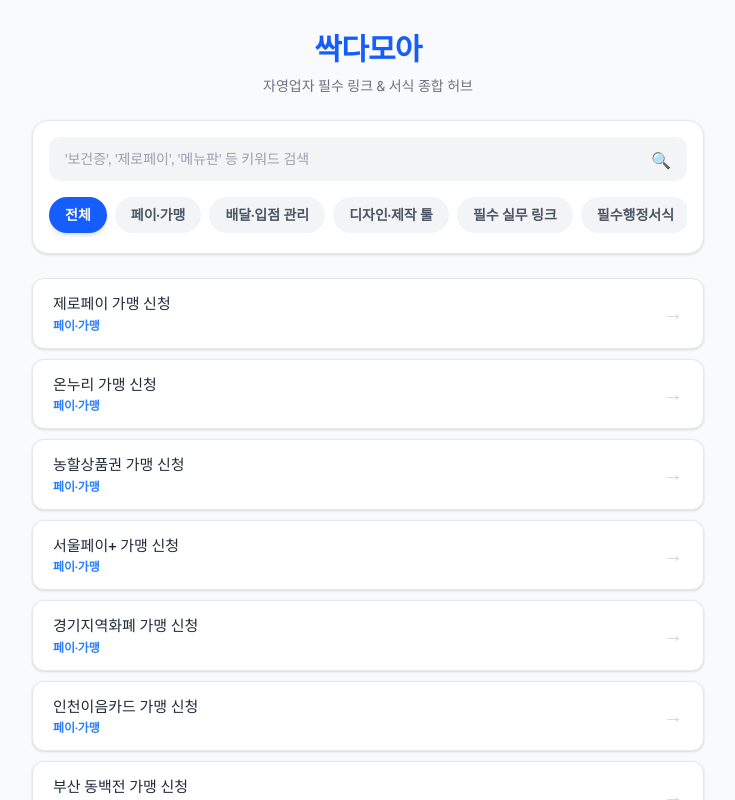
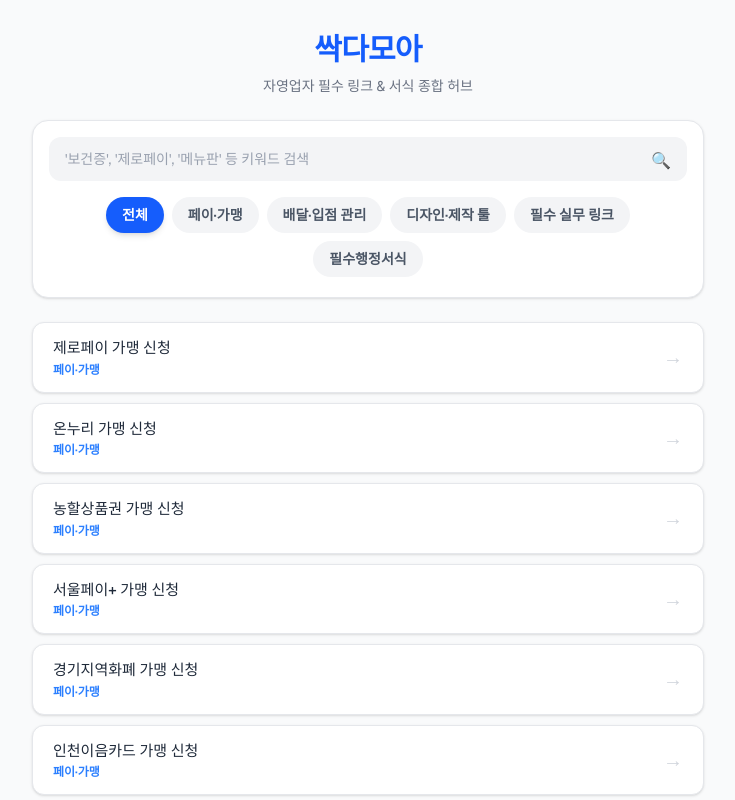
Before and after one commit to hannune-s/ssakdamoa, a Next.js app: page / in a window 1280 px wide. Shown: the top 800 px of the page, without its empty margins (272-1007 px from the left). Built offline with nearby package versions, Linux system fonts and the light colour scheme.

Commit message:
style: make category tabs wrap dynamically instead of scroll

```diff
--- a/src/app/page.tsx
+++ b/src/app/page.tsx
@@ -88,8 +88,8 @@
           <span className="absolute right-4 top-3 text-gray-400">🔍</span>
         </div>
 
-        {/* Category Tabs */}
-        <div className="flex gap-2 overflow-x-auto pb-1 scrollbar-hide">
+        {/* Category Tabs (스크롤 없이 한 화면에 꽉 차게 래핑) */}
+        <div className="flex flex-wrap justify-center gap-2 pb-1">
           {CATEGORIES.map(category => (
             <button
               key={category}
@@ -97,7 +97,7 @@
                 setSelectedCategory(category);
                 setSearchTerm(''); // 탭 이동 시 검색어 초기화
               }}
-              className={`shrink-0 px-4 py-2 rounded-full text-sm font-semibold transition-colors ${
+              className={`px-3 py-1.5 sm:px-4 sm:py-2 rounded-full text-[13px] sm:text-sm font-semibold transition-colors ${
                 selectedCategory === category && !searchTerm
                   ? 'bg-blue-600 text-white shadow-md'
                   : 'bg-gray-100 text-gray-600 hover:bg-gray-200'
```
